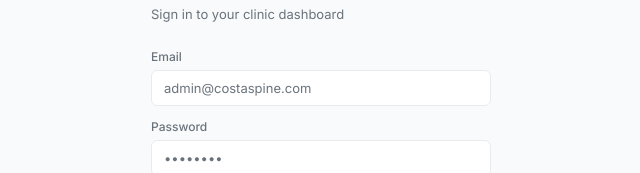
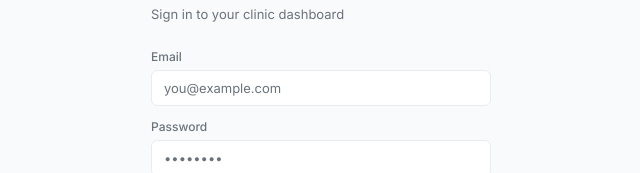
Before and after one commit to artemartsk/costaspin, a React (Vite) app: page /login in a window 1280 px wide. Shown: the part 324-497 px from the top of the page, without its empty margins (319-959 px from the left). Built offline with nearby package versions, Linux system fonts and the light colour scheme; no server answers.

Commit message:
fix: remove real email from login placeholder

```diff
--- a/src/pages/Login.tsx
+++ b/src/pages/Login.tsx
@@ -60,7 +60,7 @@ export default function Login() {
                             type="email"
                             value={email}
                             onChange={(e) => setEmail(e.target.value)}
-                            placeholder="admin@costaspine.com"
+                            placeholder="you@example.com"
                             required
                             className="h-9 text-[13px] bg-background border-border"
                         />
```
